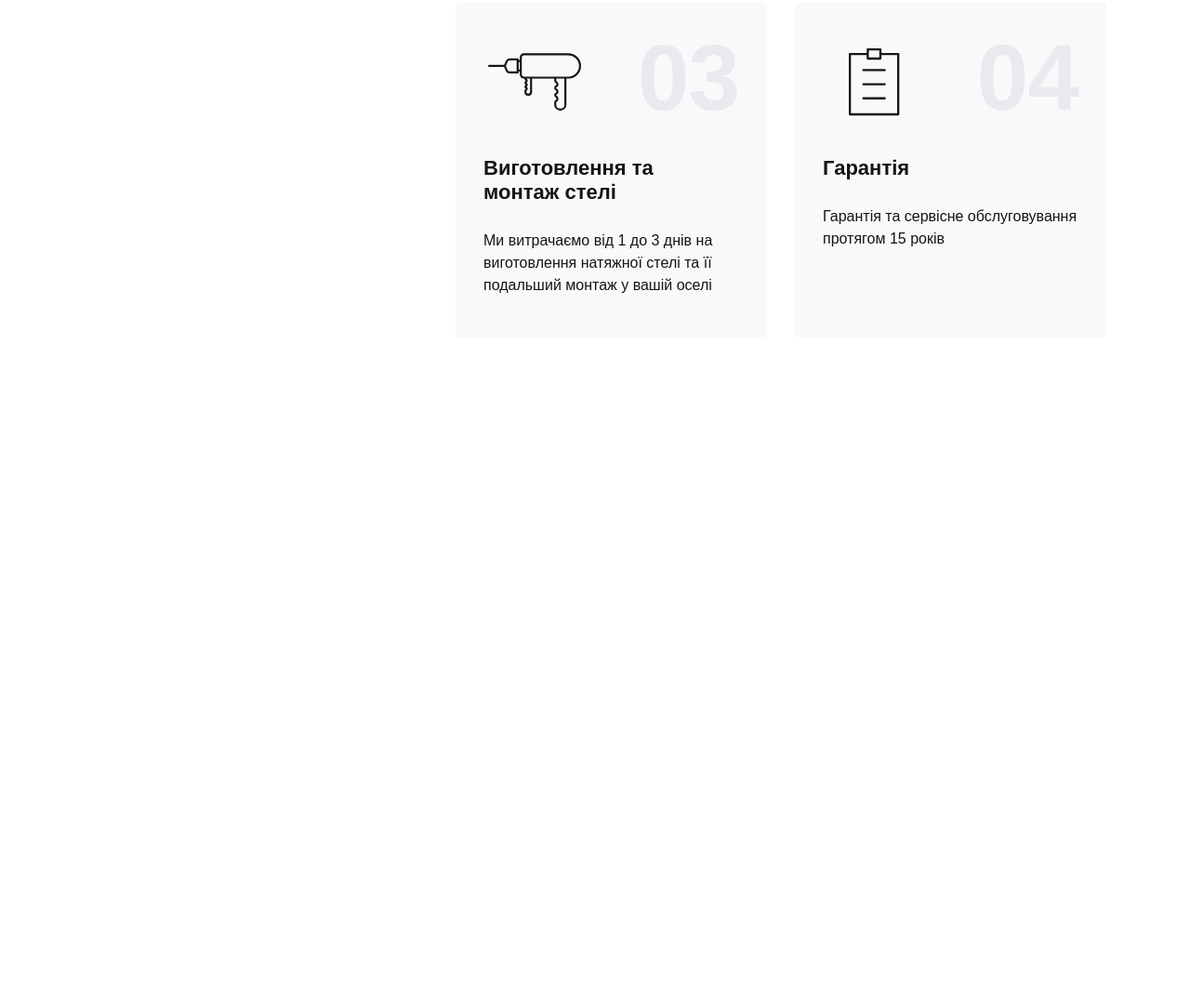
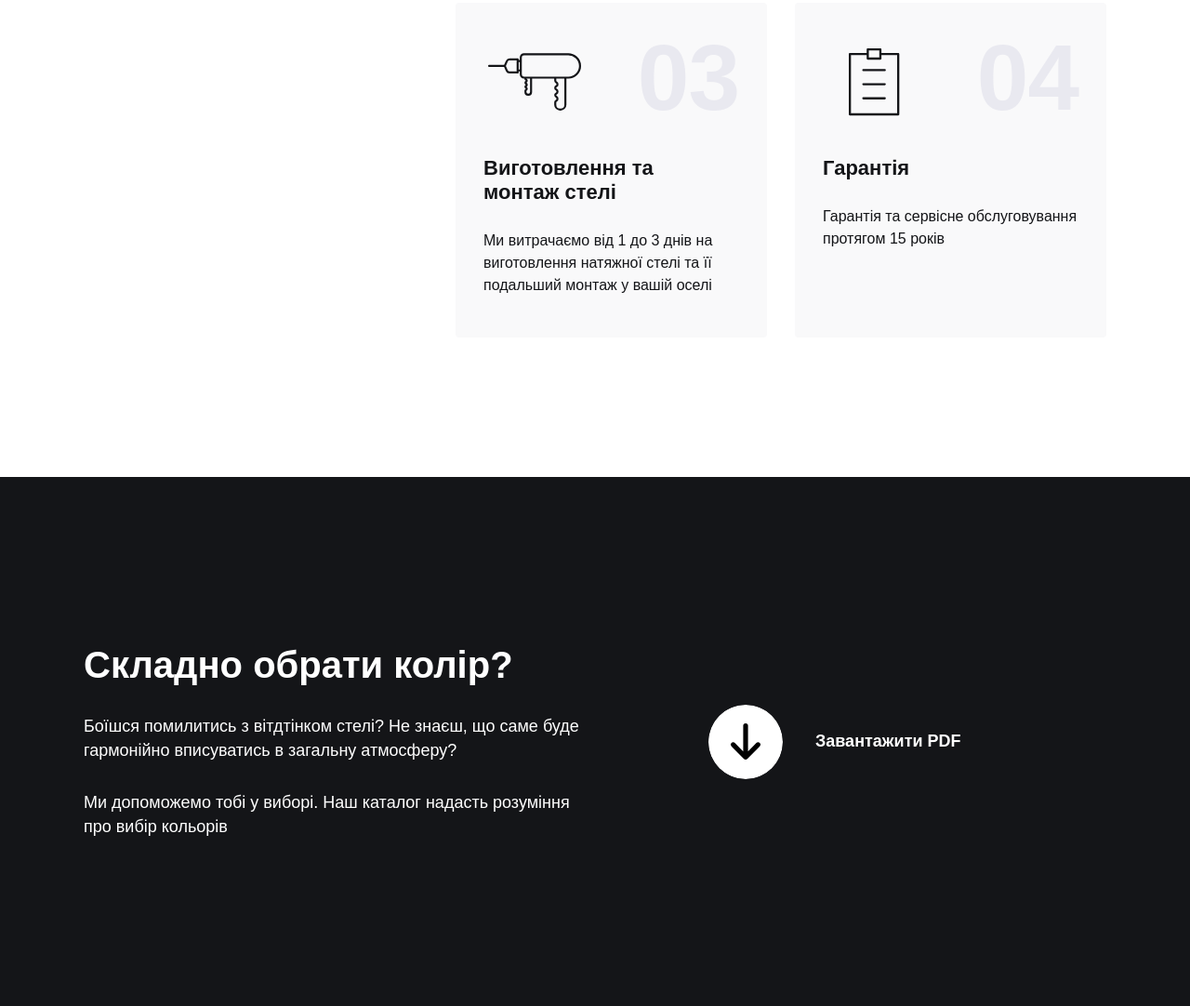
Before and after one commit to q2tt/7SEVEN, a website: page index.html in a window 1280 px wide. Shown: the part 2358-3440 px from the top of the page at 93% size. Before the commit the page ends 2871 px from the top, so only its background shows below. Drawn offline with Linux system fonts and the light colour scheme.

Commit message:
section with download btn | desktop

```diff
--- a/index.html
+++ b/index.html
@@ -296,16 +296,28 @@
                         </div>
                     </div>
                 </div>
-
                 <div class="stages__btn-wrap">
                     <button class="button stages__btn">Хочу вже залишити заявку</button>
                 </div>
-
+            </div>
+        </div>
+    </section>
+    <section class="sect-w-file">
+        <div class="container">
+            <div class="sect-w-file__wrap">
+                <div class="sect-w-file__content">
+                    <h2 class="h2 sect-w-file__title">Складно обрати колір?</h2>
+                    <p class="sect-w-file__p p18">Боїшся помилитись з вітдтінком стелі? Не знаєш, що саме буде гармонійно вписуватись в загальну атмосферу?</p>
+                    <p class="sect-w-file__p p18">Ми допоможемо тобі у виборі. Наш каталог надасть розуміння про вибір кольорів</p>
+                </div>
+                <div class="sect-w-file__button-box">
+                    <a class="sect-w-file__link-downl btn-download" href="dist/img/icon_play.svg"  download>  <img class="sect-w-file__icon" src="dist/img/icon_play.svg" alt="icon">
+                        Завантажити PDF</a>
+                </div>
             </div>
         </div>
 
     </section>
-    <section></section>
     <section></section>
 
 </main>
--- a/src/styles/components/_buttons.scss
+++ b/src/styles/components/_buttons.scss
@@ -75,6 +75,20 @@
   color: $green;
   transition: all 0.2s;
 }
+
+.btn-download:hover{
+    cursor: pointer;
+    box-shadow: 0 0 0 0 rgba(#f9f9fa, 0.5);
+    color: $green;
+}
+.btn-download:hover .sect-w-file__icon{
+    cursor: pointer;
+    box-shadow: 0 0 0 0 rgba(#f9f9fa, 0.5);
+    animation: pulse 4.5s;
+
+}
+
+
 @keyframes pulse {
   0% {
     transform: scale(0.85);
--- /dev/null
+++ b/src/styles/layout/_block_with_colours-file.scss
@@ -0,0 +1,37 @@
+.sect-w-file{
+    background-color: $deep-black;
+    color: $white;
+    padding: 180px 0;
+
+    &__wrap{
+        @include flex-row;
+        align-items: center;
+    }
+    &__content{
+        margin: 0 130px 0 0;
+        max-width: 542px;
+    }
+
+    &__title{
+        margin: 0 0 30px 0;
+    }
+    &__p{
+        margin: 30px 0 0 0;
+        line-height: 26px;
+    }
+    &__link-downl{
+        line-height: 80px;
+        font-size: 18px;
+        font-style: normal;
+        font-weight: 700;
+        color: $white;
+        text-decoration: none;
+    }
+    &__icon{
+        width: 80px;
+        height: 80px;
+        margin: 0 30px 0 0;
+        border-radius: 50%;
+    }
+
+}
--- a/src/styles/style.scss
+++ b/src/styles/style.scss
@@ -15,6 +15,7 @@
 @import "layout/banner";
 @import "layout/benefits";
 @import "layout/stages";
+@import "layout/block_with_colours-file";
 
 
 body{
```
Also changed, not shown: dist/css/main.min.css, dist/img/icon_play.svg (added), src/img/icon_play.svg (added), src/styles/layout/_block_with_colours.scss (deleted), src/styles/style.css, 2 other files.
